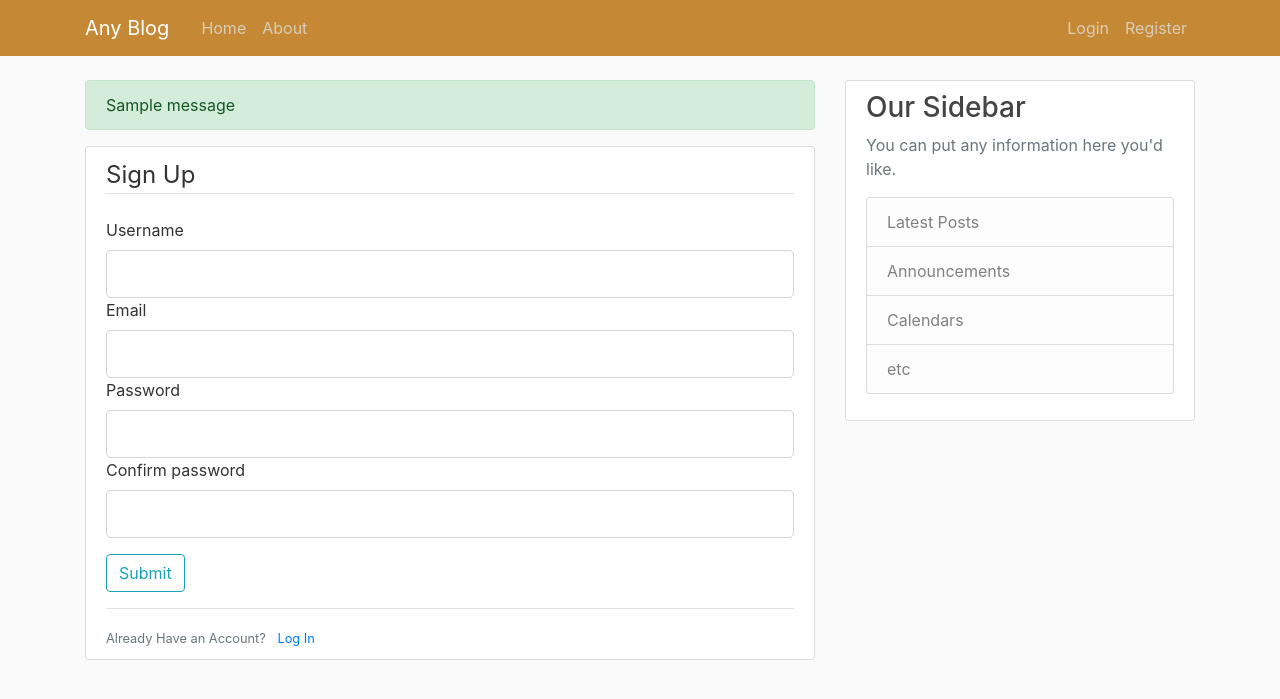
After one commit to carol975/AnyBlog, a Python web app: template blog/templates/register.html in a window 1280 px wide. The commit adds this page. Shown: the top 699 px of the page. Run offline with Jinja, Linux system fonts and the light colour scheme; the template is opened without the code that fills it: most values are stand-ins (such as "Sample title", 1, 10 or a date in 2020); one stand-in notice (Sample message) is shown; form fields are guessed from the names that the template uses; some libraries are stand-ins or nearby versions.

Commit message:
group blog files into a package

```diff
--- a/templates/layout.html
+++ b/blog/templates/layout.html
@@ -30,13 +30,13 @@
             </button>
             <div class="collapse navbar-collapse" id="navbarToggle">
               <div class="navbar-nav mr-auto">
-                <a class="nav-item nav-link" href="/">Home</a>
-                <a class="nav-item nav-link" href="/about">About</a>
+                <a class="nav-item nav-link" href="{{url_for('home')}}">Home</a>
+                <a class="nav-item nav-link" href="{{url_for('about')}}">About</a>
               </div>
               <!-- Navbar Right Side -->
               <div class="navbar-nav">
-                <a class="nav-item nav-link" href="/login">Login</a>
-                <a class="nav-item nav-link" href="/register">Register</a>
+                <a class="nav-item nav-link" href="{{url_for('login')}}">Login</a>
+                <a class="nav-item nav-link" href="{{url_for('register')}}">Register</a>
               </div>
             </div>
           </div>
@@ -45,6 +45,16 @@
       <main role="main" class="container">
         <div class="row">
           <div class="col-md-8">
+            {% with messages = get_flashed_messages(with_categories=true)%}
+              {% if messages %}
+                {% for category, message in messages %}
+                  <div class="alert alert-{{ category }}">
+                    {{ message }}
+                  </div>
+                {% endfor %}
+              {% endif %}
+            {% endwith %}
+
             {% block content %}
             {% endblock %}
           </div>
--- /dev/null
+++ b/blog/templates/register.html
@@ -0,0 +1,83 @@
+{% extends "layout.html" %}
+{% block content %}
+<div class="content-section">
+    <!-- empty string  in action would direct the request to the same route as the current route -->
+    <form method="POST" action="">
+        <!-- add CSRF token for all fields -->
+        {{ form.hidden_tag() }}
+        <fieldset class="form-group">
+            <legend class="border-bottom mb-4">Sign Up</legend>
+            <div class-"form-group">
+                {{form.username.label(class="form-control-label")}}
+
+                {% if form.username.errors %}
+                    {{form.username(class="form-control form-control-lg is-invalid")}}
+                    <div class="invalid-feedback">
+                        {% for error in form.username.errors %}
+                            <span>{{error}}</span>
+                        {% endfor %}
+                    </div>
+                {% else %}
+                    {{form.username(class="form-control form-control-lg")}}
+                {% endif%}
+
+            </div>
+            <div class-"form-group">
+                {{form.email.label(class="form-control-label")}}
+                {% if form.email.errors %}
+                    {{form.email(class="form-control form-control-lg is-invalid")}}
+                    <div class="invalid-feedback">
+                        {% for error in form.email.errors %}
+                            <span>{{error}}</span>
+                        {% endfor %}
+                    </div>
+                {% else %}
+                    {{form.email(class="form-control form-control-lg")}}
+                {% endif%}
+
+            </div>
+            <div class-"form-group">
+                {{form.password.label(class="form-control-label")}}
+
+                {% if form.password.errors %}
+                    {{form.password(class="form-control form-control-lg is-invalid")}}
+                    <div class="invalid-feedback">
+                        {% for error in form.password.errors %}
+                            <span>{{error}}</span>
+                        {% endfor %}
+                    </div>
+                {% else %}
+                    {{form.password(class="form-control form-control-lg")}}
+                {% endif%}
+
+
+            </div>
+            <div class-"form-group">
+                {{form.confirm_password.label(class="form-control-label")}}
+
+                {% if form.confirm_password.errors %}
+                    {{form.confirm_password(class="form-control form-control-lg is-invalid")}}
+                    <div class="invalid-feedback">
+                        {% for error in form.confirm_password.errors %}
+                            <span>{{error}}</span>
+                        {% endfor %}
+                    </div>
+                {% else %}
+                    {{form.confirm_password(class="form-control form-control-lg")}}
+                {% endif%}
+
+            </div>
+        </fieldset>
+        <div class-"form-group">
+            {{form.submit(class="btn btn-outline-info")}}
+        </div>
+    </form>
+    <div class="border-top pt-3 mt-3">
+        <small class="text-muted">
+            Already Have an Account? <a class="ml-2" href="{{url_for('login')}}">Log In</a>
+        </small>
+    </div>
+</div>
+
+
+{% endblock content %}
--- /dev/null
+++ b/run.py
@@ -0,0 +1,4 @@
+from blog import app
+
+if __name__ == '__main__':
+    app.run(debug=True)
```
Also changed, not shown: blog.py (deleted, +0 -33 lines), blog/forms.py (added, +34 -0 lines), blog/models.py (added, +37 -0 lines), blog/routes.py (added, +67 -0 lines), blog/templates/login.html (added, +58 -0 lines), blog/site.db (added), blog/static/main.css (renamed from static/main.css), blog/templates/about.html (renamed from templates/about.html), blog/templates/home.html (renamed from templates/home.html).
